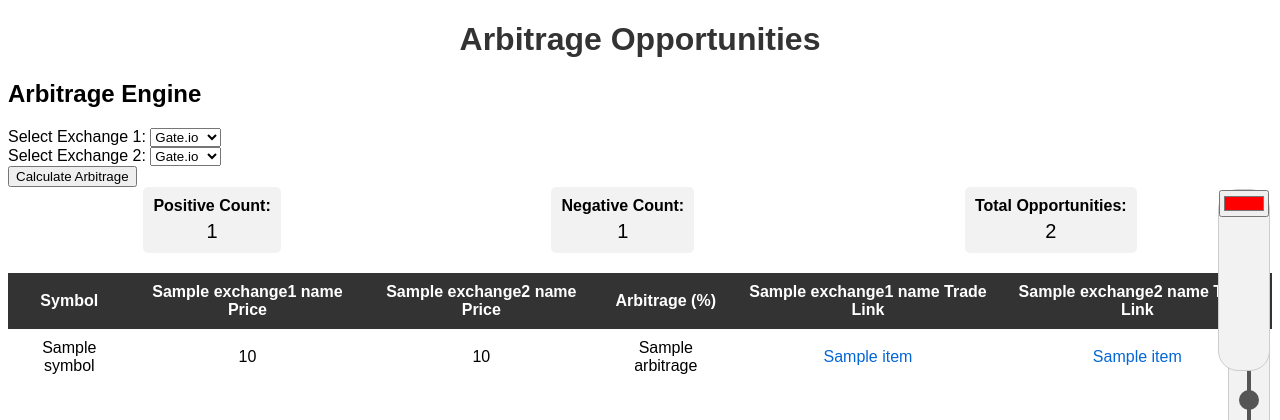
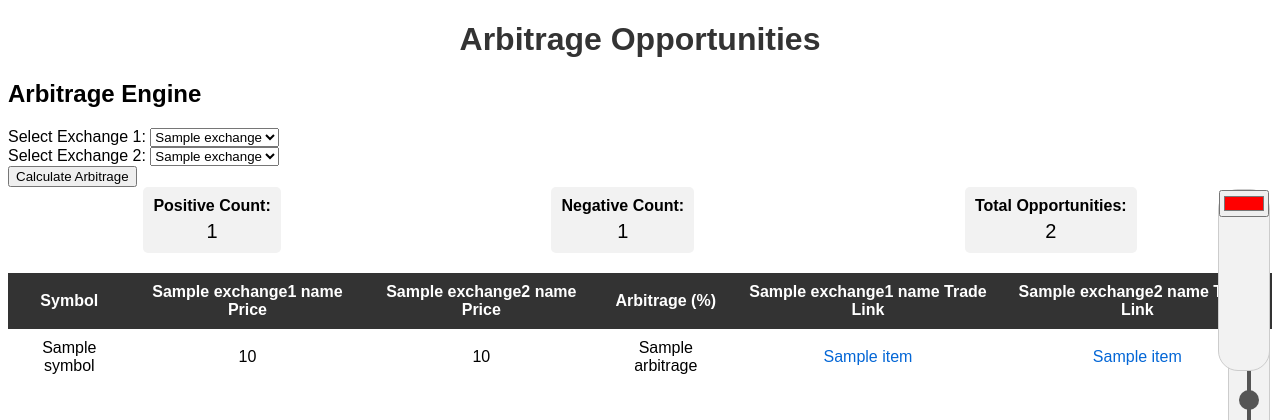
Before and after one commit to mailmaincoinsily/coinsilysite, a Flask app: template templates/index.html in a window 1280 px wide. Shown: the top 420 px of the page. Run offline with Flask 3, Linux system fonts and the light colour scheme; the template is opened without the code that fills it: most values are stand-ins (such as "Sample title", 1, 10 or a date in 2020).

Commit message:
Update index.html

```diff
--- a/templates/index.html
+++ b/templates/index.html
@@ -12,18 +12,16 @@
         <form action="/calculate" method="post">
             <label for="exchange1">Select Exchange 1:</label>
             <select name="exchange1" id="exchange1">
-                <option value="gateio">Gate.io</option>
-                <option value="mexc">MEXC</option>
-                <option value="binance">Binance</option>
-                <!-- Add more options for other exchanges if needed -->
+                {% for exchange_key, exchange_data in exchanges.items() %}
+                    <option value="{{ exchange_key }}">{{ exchange_data['name'] }}</option>
+                {% endfor %}
             </select>
             <br>
             <label for="exchange2">Select Exchange 2:</label>
             <select name="exchange2" id="exchange2">
-                <option value="gateio">Gate.io</option>
-                <option value="mexc">MEXC</option>
-                <option value="binance">Binance</option>
-                <!-- Add more options for other exchanges if needed -->
+                {% for exchange_key, exchange_data in exchanges.items() %}
+                    <option value="{{ exchange_key }}">{{ exchange_data['name'] }}</option>
+                {% endfor %}
             </select>
             <br>
             <input type="submit" value="Calculate Arbitrage">
```
